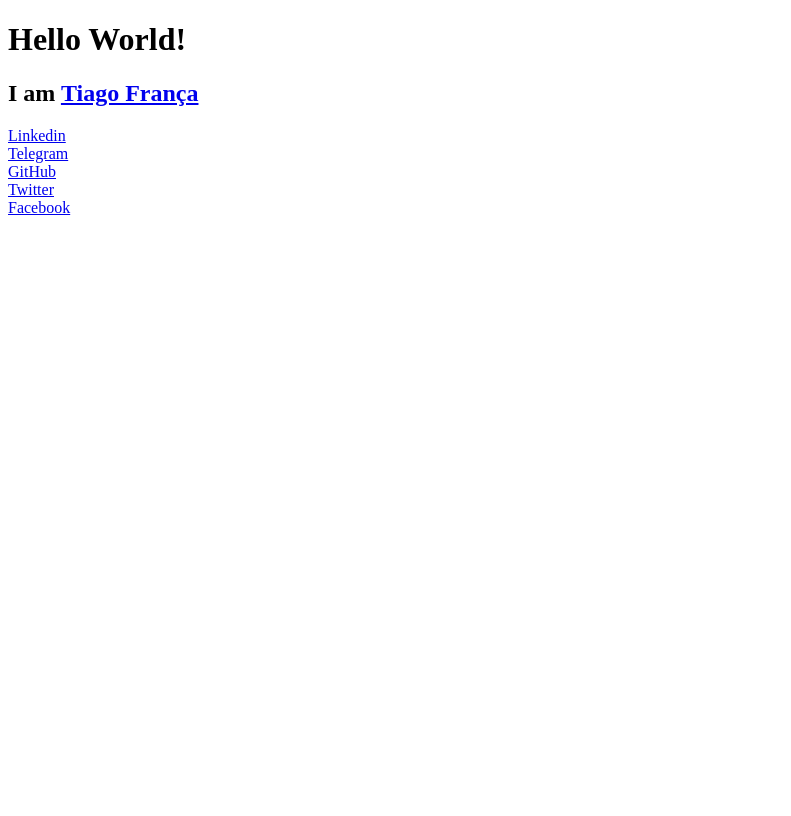
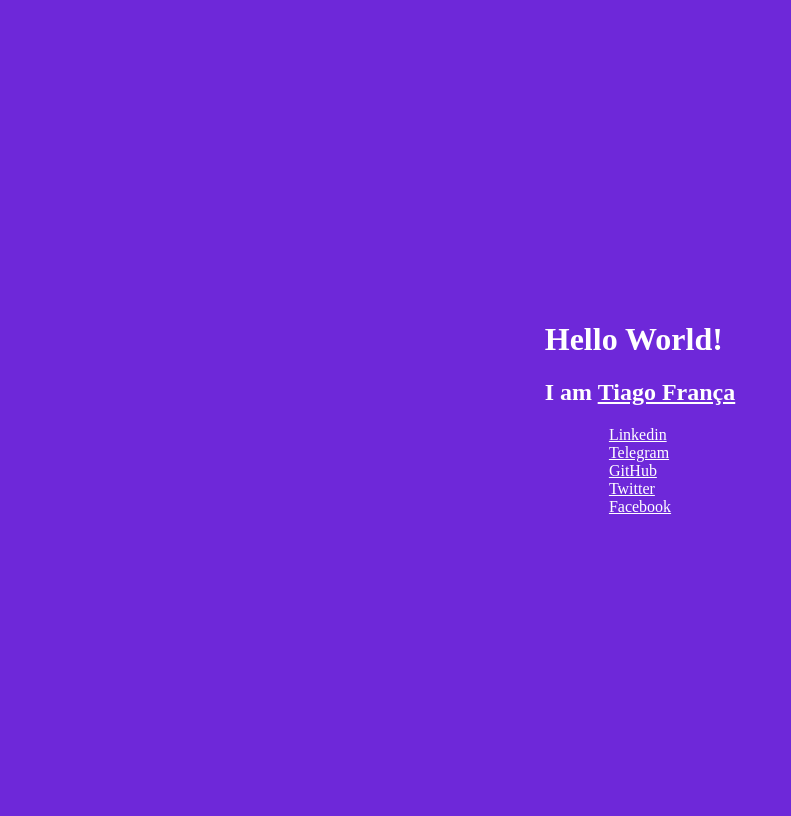
Before and after one commit to tiagofrancafernandes/docker-php-nginx-docker-composer, a PHP site: page /hello-world.php in a window 1280 px wide. Shown: the whole page, without its empty margins (0-791 px from the left). Before the commit the page ends 215 px from the top, so only its background shows below. Run offline with PHP 8.4, Linux system fonts and the light colour scheme.

Commit message:
STYLE adjusts of hello-world.php

```diff
--- a/docker-php8.1-fpm-dev-server-env/hello-world.php
+++ b/docker-php8.1-fpm-dev-server-env/hello-world.php
@@ -3,17 +3,48 @@
 echo <<<"HTML"
 <!DOCTYPE html>
 <html lang="en">
+
 <head>
     <meta charset="UTF-8">
     <meta name="viewport" content="width=device-width, initial-scale=1.0">
     <meta http-equiv="X-UA-Compatible" content="ie=edge">
     <title>Hello World - by TF</title>
+    <style>
+        body {
+            height: 100vh;
+            background: #6e28d9;
+            color: #fff;
+            display: flex;
+            justify-content: center;
+            align-items: center;
+        }
+
+        .row.d-flex.justify-content-center {
+            display: flex;
+            justify-content: center;
+            flex-direction: column;
+            align-items: center;
+        }
+
+        a {
+            color: #fff;
+        }
+
+        a:hover {
+            color: #fff;
+            text-shadow: #000 1px 0px;
+        }
+    </style>
 </head>
+
 <body>
+
+    <div class="row d-flex justify-content-center">
+        <div>
             <h1>Hello World!</h1>
             <h2>I am <a href="https://tiagofranca.com" target="_blank">Tiago França</a></h2>
-
-    <div class="row d-flex justify-content-center">
+        </div>
+        <div>
             <div>
                 <a href="//www.linkedin.com/in/tiago-frança/" target="_blank" title="Linkedin">
                     Linkedin
@@ -44,6 +75,8 @@ echo <<<"HTML"
                 </a>
             </div>
         </div>
+    </div>
 </body>
+
 </html>
 HTML;
```
Lines whose indentation alone changed are shown as unchanged.
